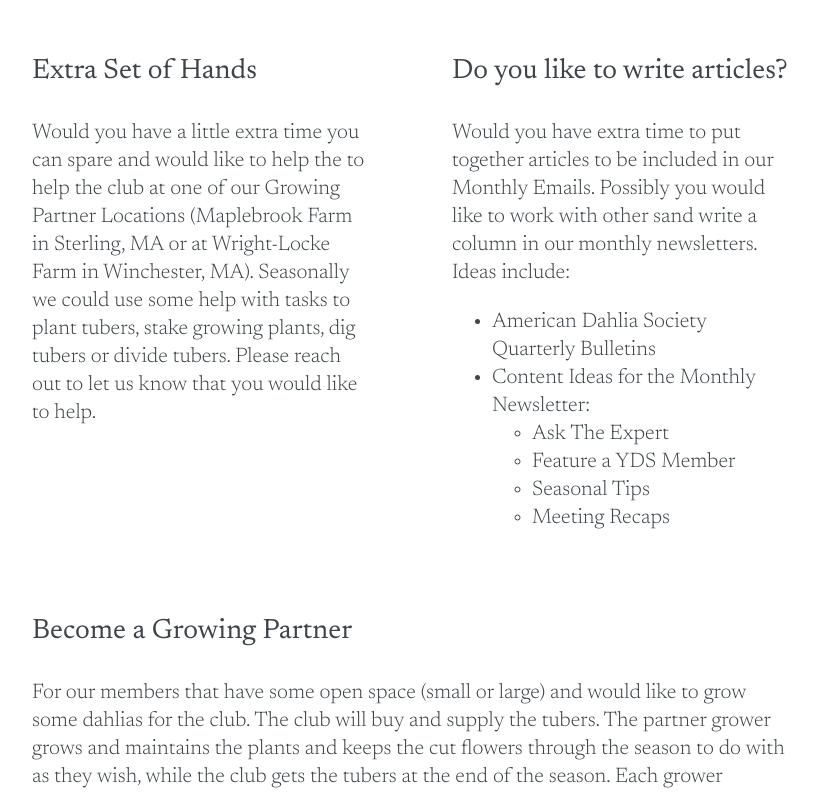
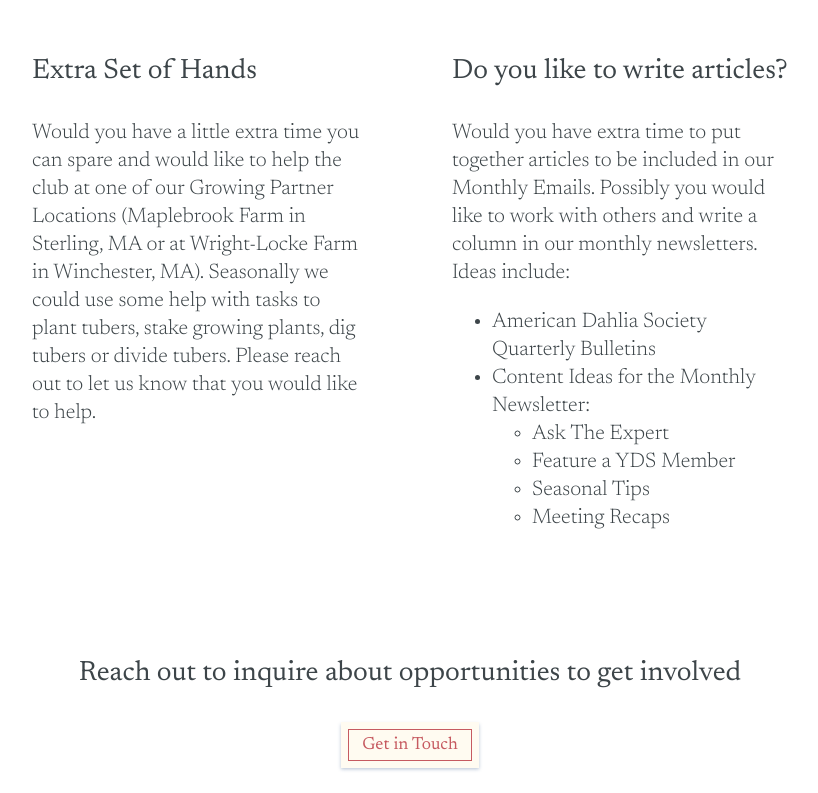
Before and after one commit to johnthedesigner/yds-static, a Next.js app in the folder src/: page /get-involved in a window 1280 px wide. Shown: the part 1260-2053 px from the top of the page, without its empty margins (230-1048 px from the left). Built offline with nearby package versions, Linux system fonts and the light colour scheme.

Commit message:
Last minute text updates, very last minute indeed... :/

```diff
--- a/src/pages/get-involved.js
+++ b/src/pages/get-involved.js
@@ -44,13 +44,12 @@ export default function Events() {
                     <h3>Extra Set of Hands</h3>
                     <p>
                         Would you have a little extra time you can spare and
-                        would like to help the to help the club at one of our
-                        Growing Partner Locations (Maplebrook Farm in Sterling,
-                        MA or at Wright-Locke Farm in Winchester, MA).
-                        Seasonally we could use some help with tasks to plant
-                        tubers, stake growing plants, dig tubers or divide
-                        tubers. Please reach out to let us know that you would
-                        like to help.
+                        would like to help the club at one of our Growing
+                        Partner Locations (Maplebrook Farm in Sterling, MA or at
+                        Wright-Locke Farm in Winchester, MA). Seasonally we
+                        could use some help with tasks to plant tubers, stake
+                        growing plants, dig tubers or divide tubers. Please
+                        reach out to let us know that you would like to help.
                     </p>
                 </CompactText>
                 <CompactText>
@@ -58,7 +57,7 @@ export default function Events() {
                     <p>
                         Would you have extra time to put together articles to be
                         included in our Monthly Emails. Possibly you would like
-                        to work with other sand write a column in our monthly
+                        to work with others and write a column in our monthly
                         newsletters. Ideas include:
                         <ul>
                             <li>American Dahlia Society Quarterly Bulletins</li>
@@ -74,6 +73,12 @@ export default function Events() {
                         </ul>
                     </p>
                 </CompactText>
+                <Bumper
+                    text="Reach out to inquire about opportunities to get involved"
+                    buttonUrl="/contact"
+                    buttonLabel="Get in Touch"
+                />
+
                 <CompactText>
                     <h3>Become a Growing Partner</h3>
                     <p>
```
Also changed, not shown: src/pages/membership/index.js (+3 -4 lines).
